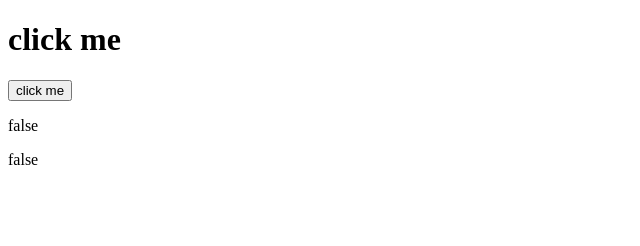
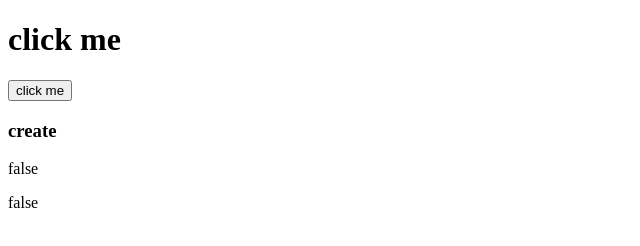
Before and after one commit to Triton-Z/test, a plain HTML site: page index.html in a window 1280 px wide. Shown: the whole page, without its empty margins (0-640 px from the left). Drawn offline with Linux system fonts and the light colour scheme.

Commit message:
Update index.html

```diff
--- a/index.html
+++ b/index.html
@@ -9,6 +9,8 @@
 
 <button>click me</button>
 
+<h3>create</h3>
+
 <p>false</p>
 
 <p>false</p>
```
